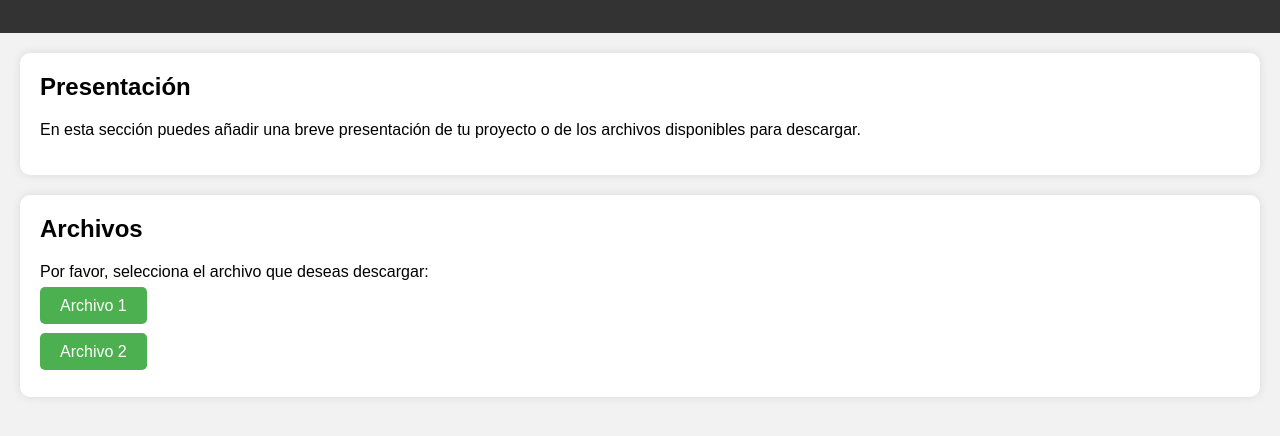
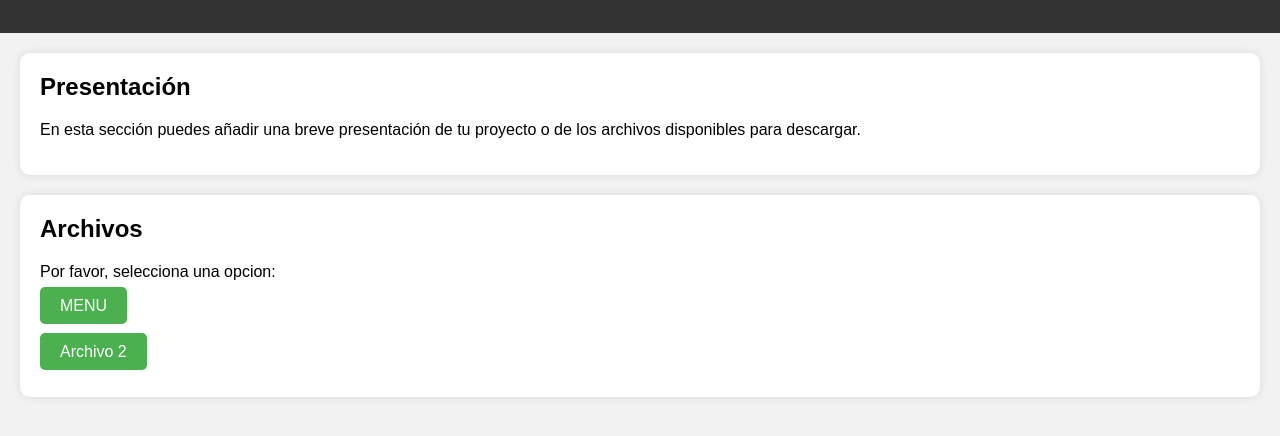
Before and after one commit to ShadeKrucher/ShadeKrucher.github.io, a plain HTML site: page index.html in a window 1280 px wide. Shown: the part 94-530 px from the top of the page. Drawn offline with Linux system fonts and the light colour scheme.

Commit message:
Update index.html

```diff
--- a/index.html
+++ b/index.html
@@ -17,9 +17,9 @@
     </section>
     <section>
         <h2>Archivos</h2>
-        <p>Por favor, selecciona el archivo que deseas descargar:</p>
+        <p>Por favor, selecciona una opcion:</p>
         <ul>
-            <li><a href="" download>Archivo 1</a></li>
+            <li><a href="">MENU</a></li>
             <br>
             <li><a href="" download>Archivo 2</a></li>
             <!-- Añade más archivos y enlaces según sea necesario -->
```
